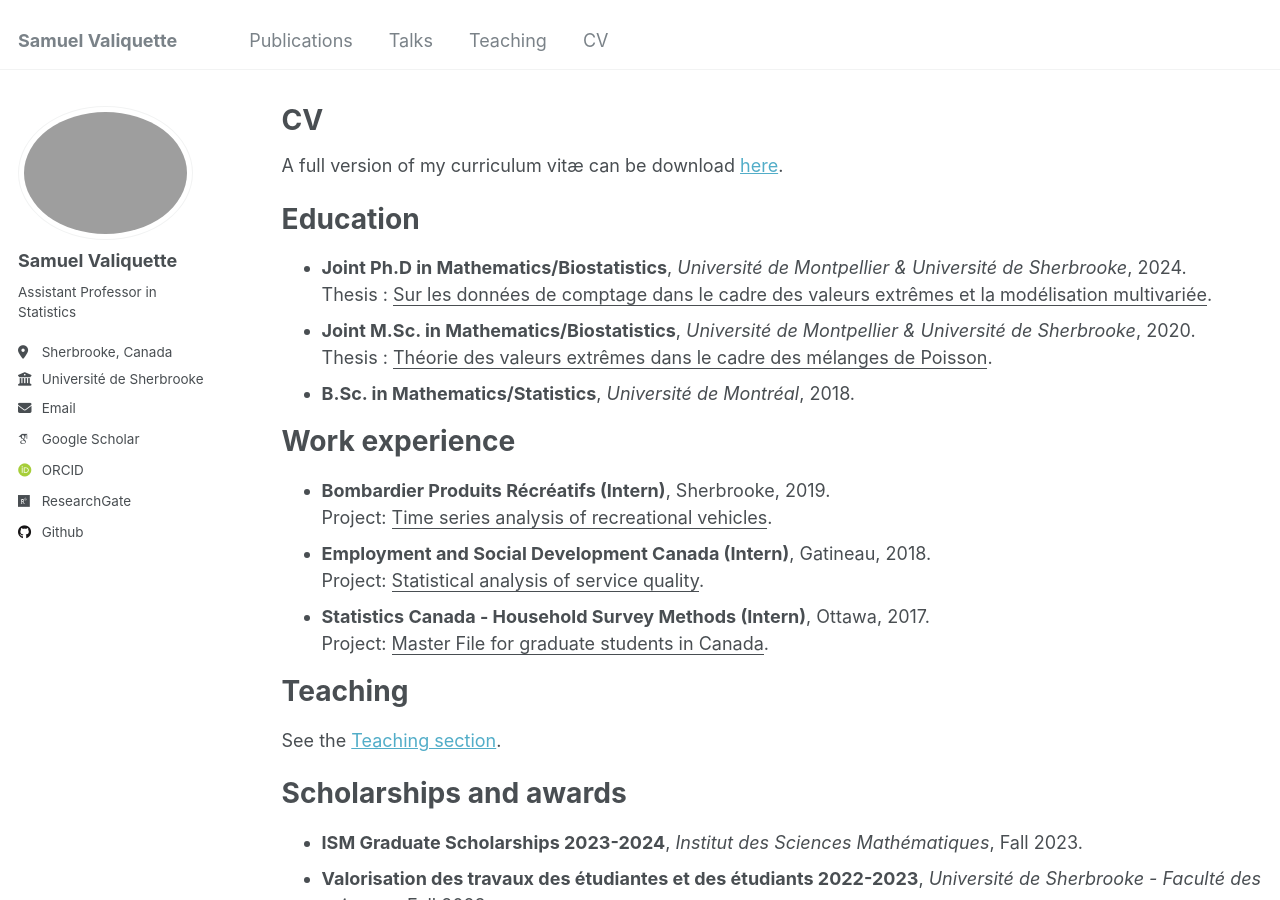
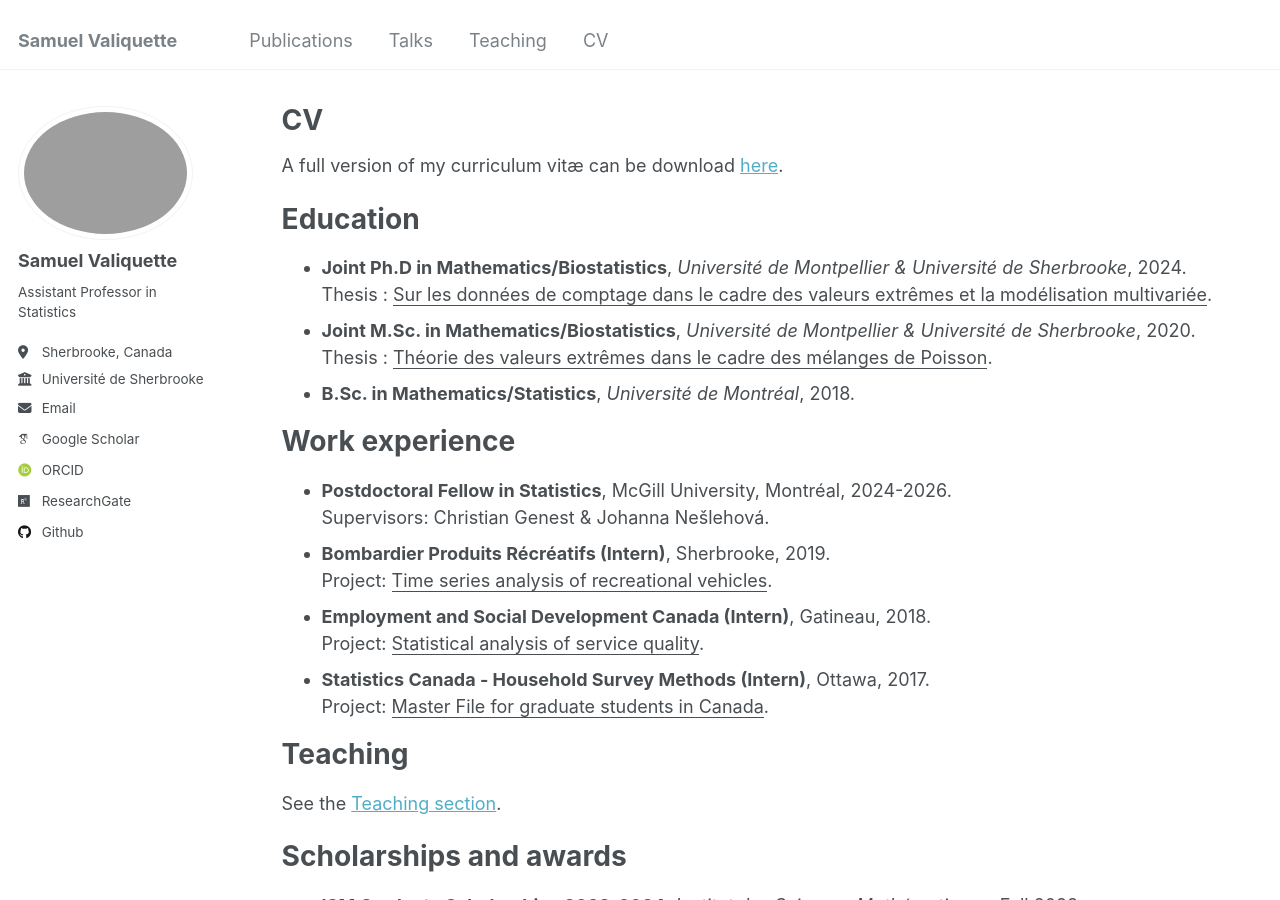
Before and after one commit to s-valiquette/s-valiquette.github.io, a Jekyll site: the page built from _pages/cv.md, in a window 1280 px wide and 900 px high. Built offline with Jekyll 4.4.1, drawn with Linux system fonts in a browser that asks for light colours; some web fonts are replaced.

Commit message:
Update cv.md

```diff
--- a/_pages/cv.md
+++ b/_pages/cv.md
@@ -22,6 +22,8 @@ Education
 
 Work experience
 ======
+* **Postdoctoral Fellow in Statistics**, McGill University, Montréal, 2024-2026.<br>
+Supervisors: Christian Genest & Johanna Nešlehová.
 * **Bombardier Produits Récréatifs (Intern)**, Sherbrooke, 2019.<br>
 Project: <ins>Time series analysis of recreational vehicles</ins>.
 * **Employment and Social Development Canada (Intern)**, Gatineau, 2018.<br>
```
